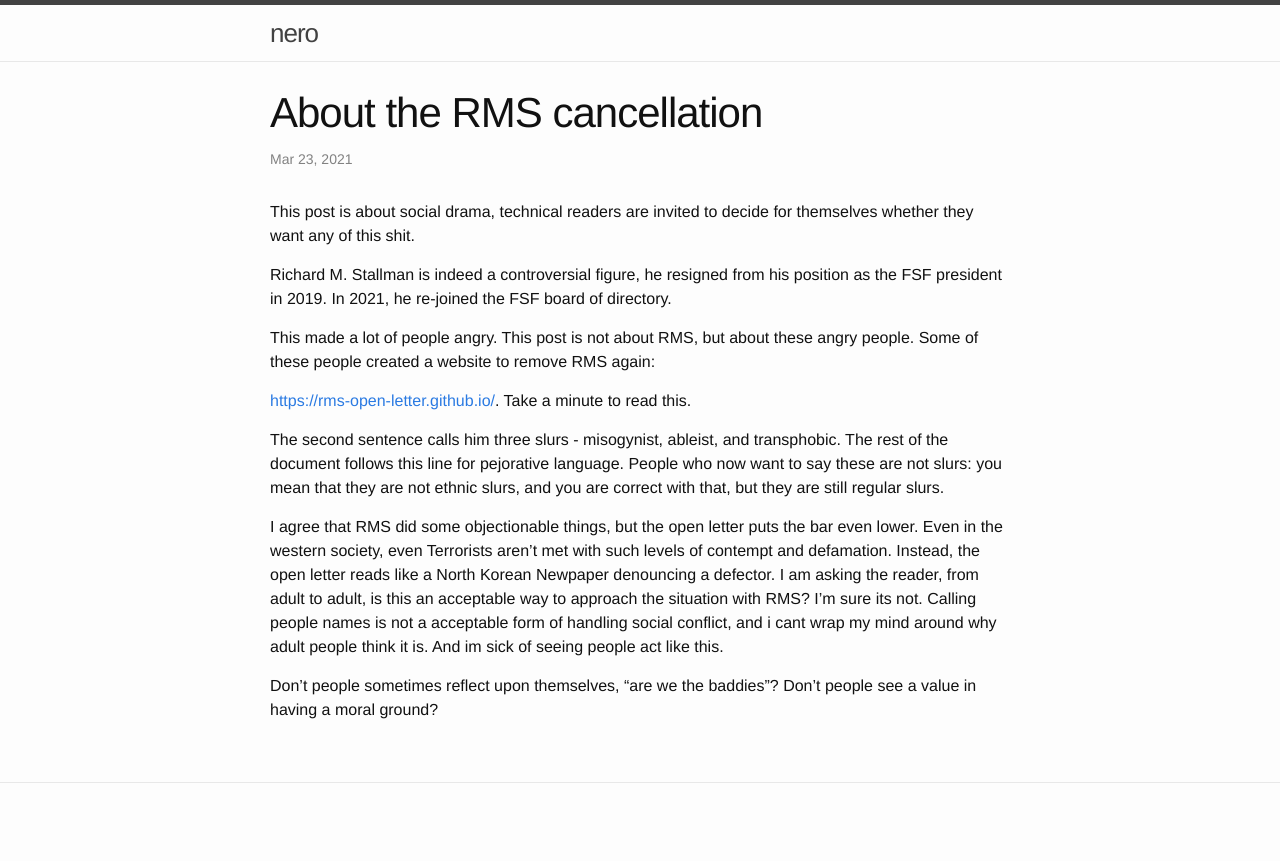
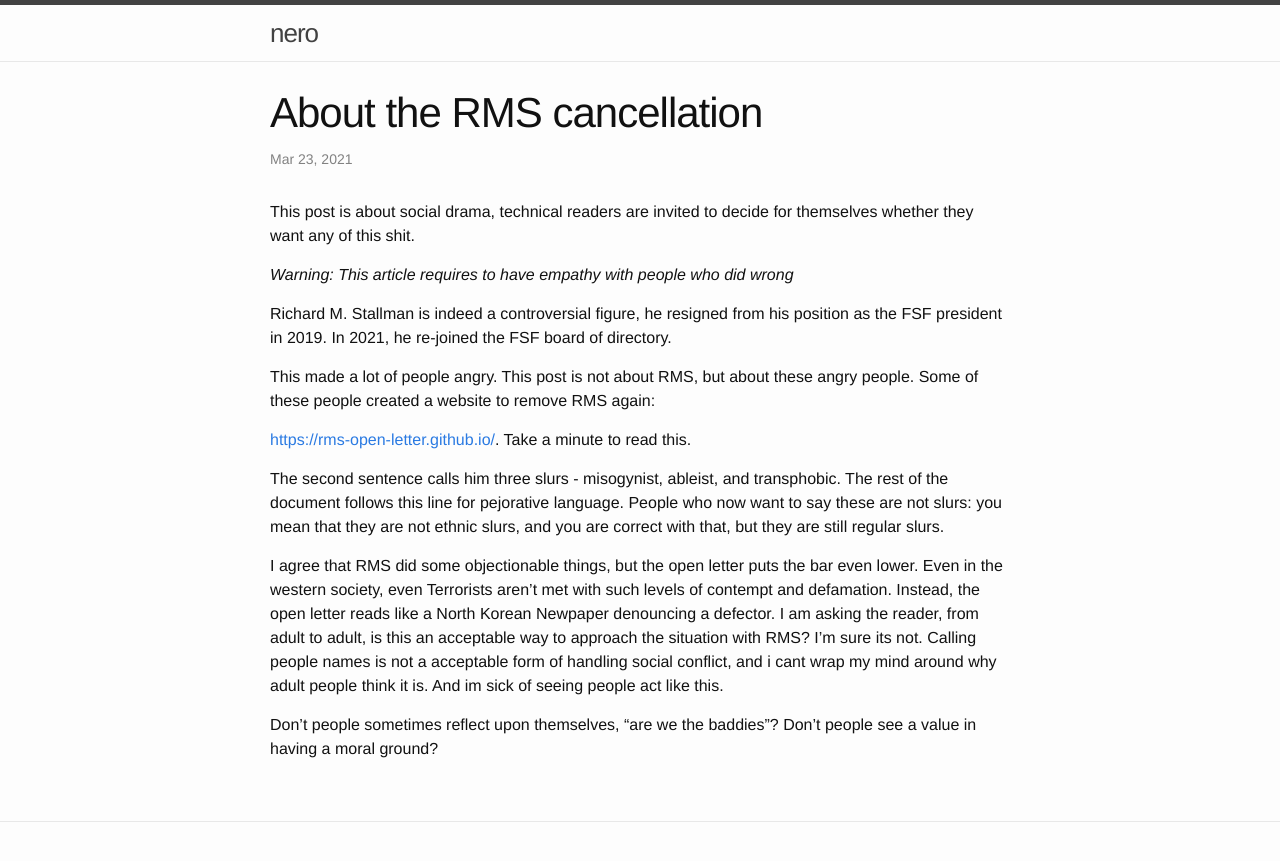
Before and after one commit to nero/nero.github.io, a Jekyll site: the page built from _posts/2021-03-23-rms-cancellation.md, in a window 1280 px wide. Shown: the top 861 px of the page. Built offline with Jekyll 4.4.1, drawn with Linux system fonts in a browser that asks for light colours.

Commit message:
Insert snarky comment for the HN crowd

```diff
--- a/_posts/2021-03-23-rms-cancellation.md
+++ b/_posts/2021-03-23-rms-cancellation.md
@@ -4,6 +4,8 @@ title: "About the RMS cancellation"
 ---
 
 This post is about social drama, technical readers are invited to decide for themselves whether they want any of this shit.
+
+*Warning: This article requires to have empathy with people who did wrong*
 
 Richard M. Stallman is indeed a controversial figure, he resigned from his position as the FSF president in 2019.
 In 2021, he re-joined the FSF board of directory.
```
